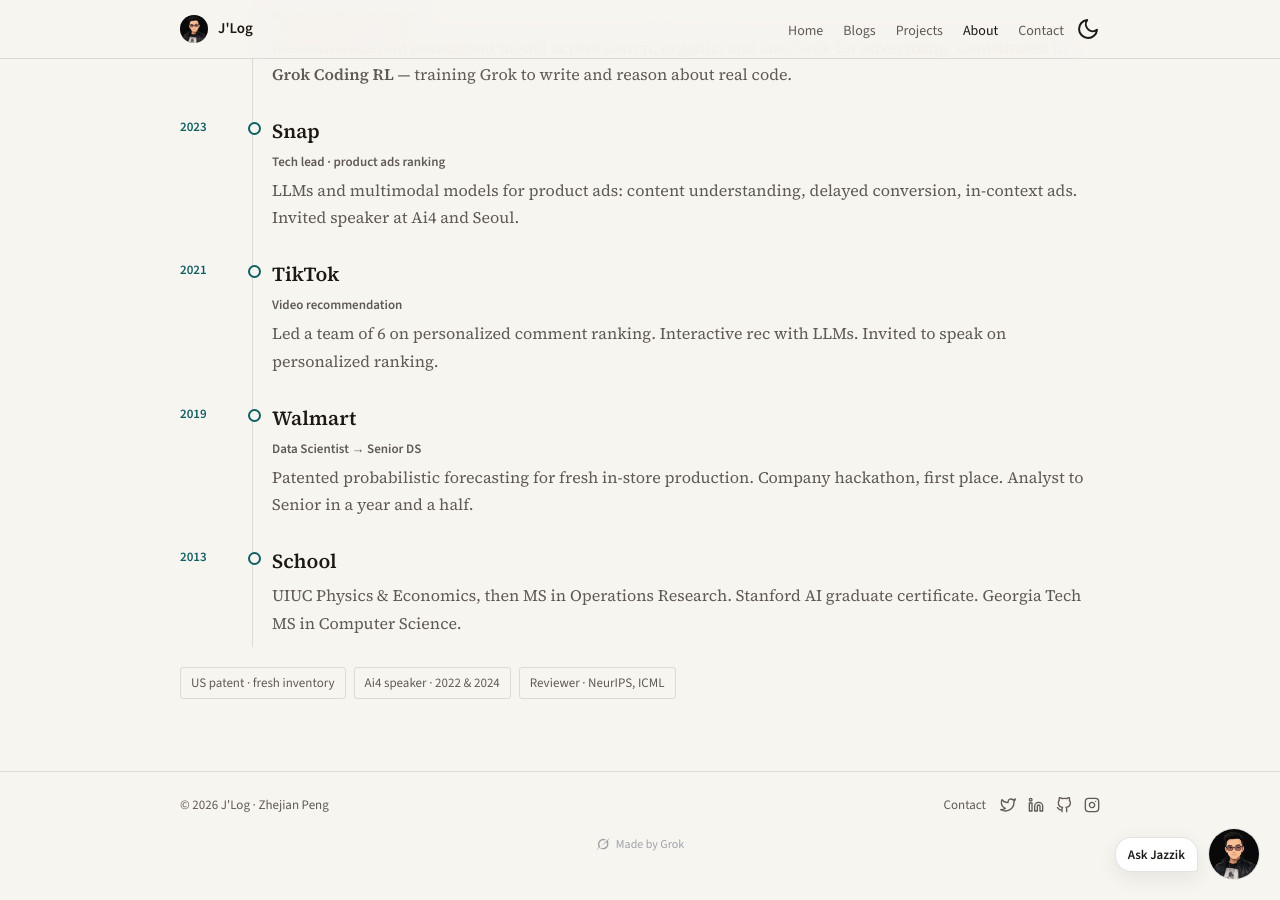
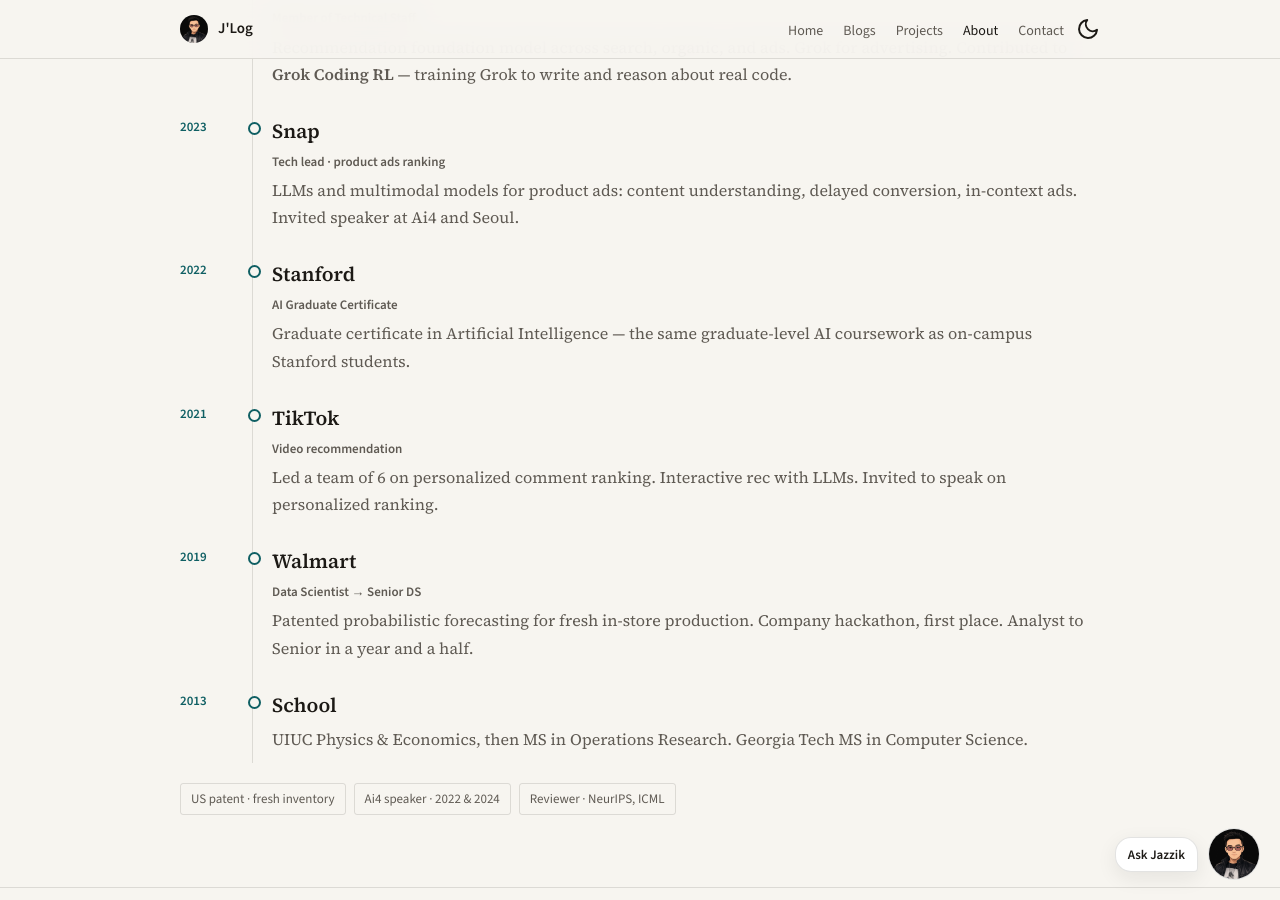
Before and after one commit to jazzikp/jazzikp.github.io, a Jekyll site: the page built from about.html, in a window 1280 px wide and 900 px high, scrolled down 645 px. Built offline with Jekyll 4.4.1, drawn with Linux system fonts in a browser that asks for light colours.

Commit message:
Put the Stanford AI certificate on the 2022 timeline
LinkedIn is private, so this uses the public program name already on the site.

```diff
--- a/about.html
+++ b/about.html
@@ -45,6 +45,13 @@
                 </div>
             </li>
             <li class="career-item">
+                <time>2022</time>
+                <div>
+                    <h3>Stanford <span>AI Graduate Certificate</span></h3>
+                    <p>Graduate certificate in Artificial Intelligence — the same graduate-level AI coursework as on-campus Stanford students.</p>
+                </div>
+            </li>
+            <li class="career-item">
                 <time>2021</time>
                 <div>
                     <h3>TikTok <span>Video recommendation</span></h3>
@@ -91,6 +98,13 @@
                 </div>
             </li>
             <li class="career-item">
+                <time>2022</time>
+                <div>
+                    <h3>Stanford <span>人工智能研究生证书</span></h3>
+                    <p>Stanford Artificial Intelligence Graduate Certificate，课程与校内研究生同一套。</p>
+                </div>
+            </li>
+            <li class="career-item">
                 <time>2021</time>
                 <div>
                     <h3>TikTok <span>视频推荐</span></h3>
--- a/workers/resume.js
+++ b/workers/resume.js
@@ -31,7 +31,7 @@
 
 ## Education
 - Georgia Tech, MS Computer Science (ML)
-- Stanford, AI Graduate Certificate
+- Stanford, AI Graduate Certificate (2022)
 - UIUC, MS Operations Research; BS Physics & Economics
 
 ## Also
```
Also changed, not shown: other parts of about.html (+2 -2 lines).
